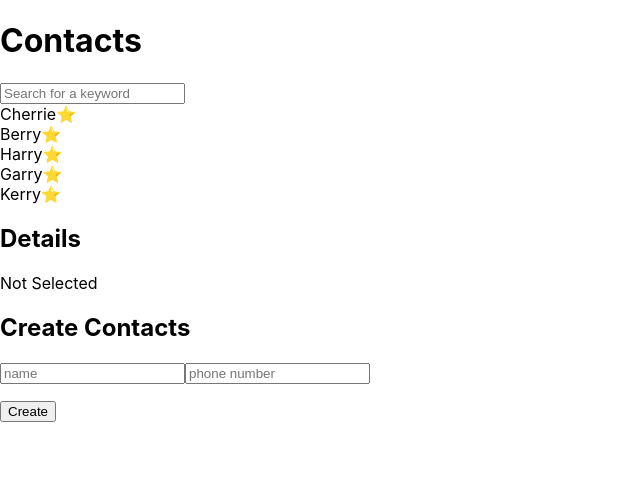
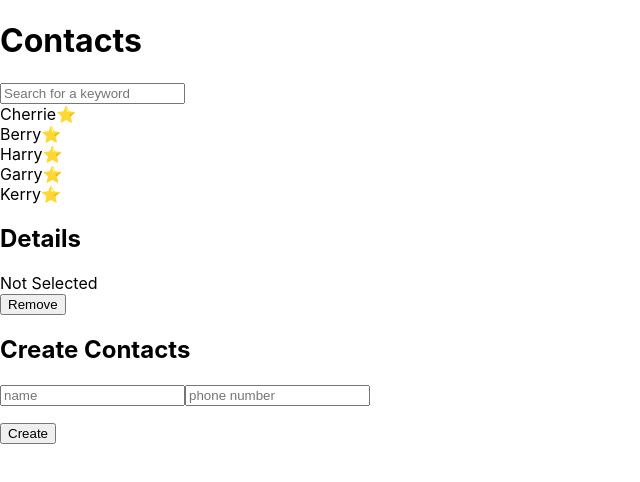
Before and after one commit to cherrie-k/React-Mini-Project, a React (Create React App) app: page / in a window 1280 px wide. Shown: the top 482 px of the page, without its empty margins (0-640 px from the left). Built offline with nearby package versions, Linux system fonts and the light colour scheme.

Commit message:
Contact 데이터 삭제 기능 구현

```diff
--- a/src/components/Contact.js
+++ b/src/components/Contact.js
@@ -61,6 +61,10 @@ export default class Contact extends React.Component {
     });
   }
   handleRemove() {
+    // 키 선택 안했을 땐 remove 버튼 눌러도 remove 안되게 처리
+    if (this.state.selectedKey < 0) {
+      return;
+    }
     this.setState({
       contactData: update(this.state.contactData, {
         $splice: [[this.state.selectedKey, 1]],
@@ -117,6 +121,7 @@ export default class Contact extends React.Component {
         <ContactDetails
           isSelected={this.state.selectedKey !== -1}
           contact={this.state.contactData[this.state.selectedKey]}
+          onRemove={this.handleRemove}
         />
         <ContactCreate onCreate={this.handleCreate} />
       </div>
--- a/src/components/ContactDetalis.js
+++ b/src/components/ContactDetalis.js
@@ -16,6 +16,7 @@ class ContactDetails extends Component {
       <div>
         <h2>Details</h2>
         {this.props.isSelected ? details : black}
+        <button onClick={this.props.onRemove}>Remove</button>
       </div>
     );
   }
@@ -26,6 +27,10 @@ ContactDetails.defaultProps = {
     name: "",
     phone: "",
   },
+  // 지정되지 않았을 때 에러 발생시킴
+  onRemove: () => {
+    console.log("onRemove not defined");
+  },
 };
 
 export default ContactDetails;
```
